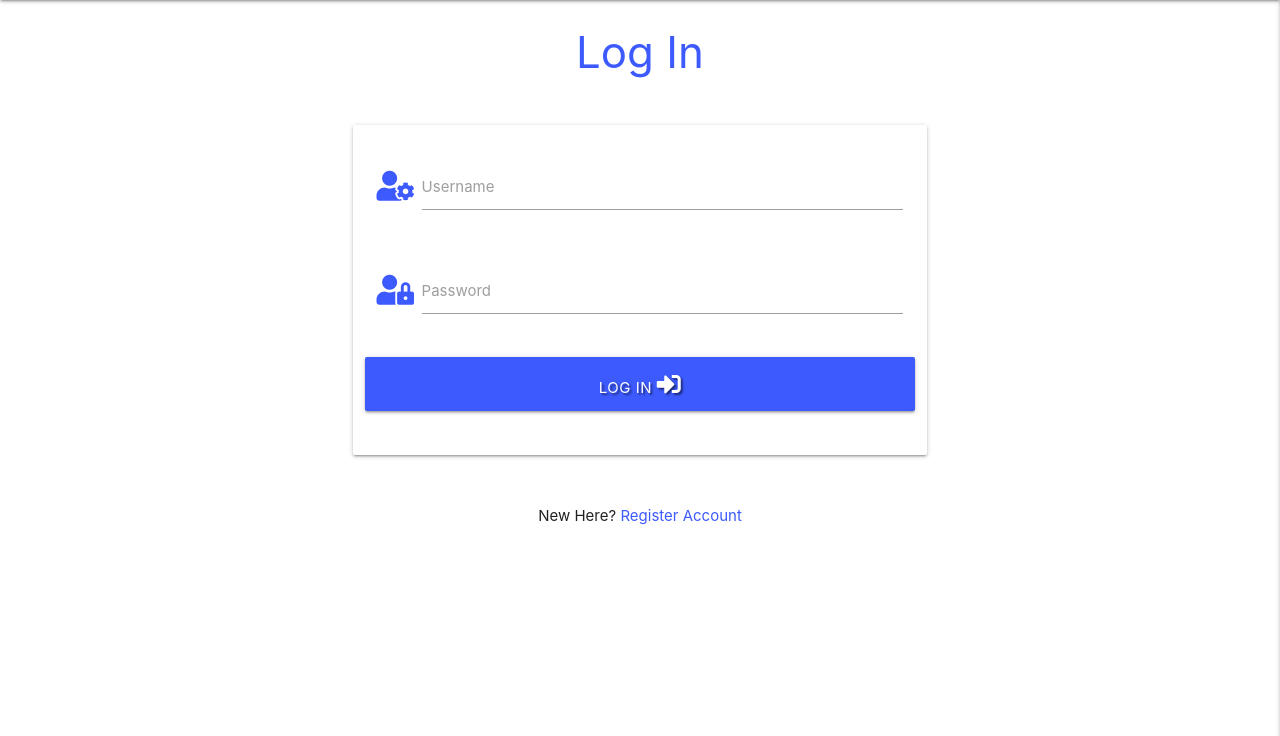
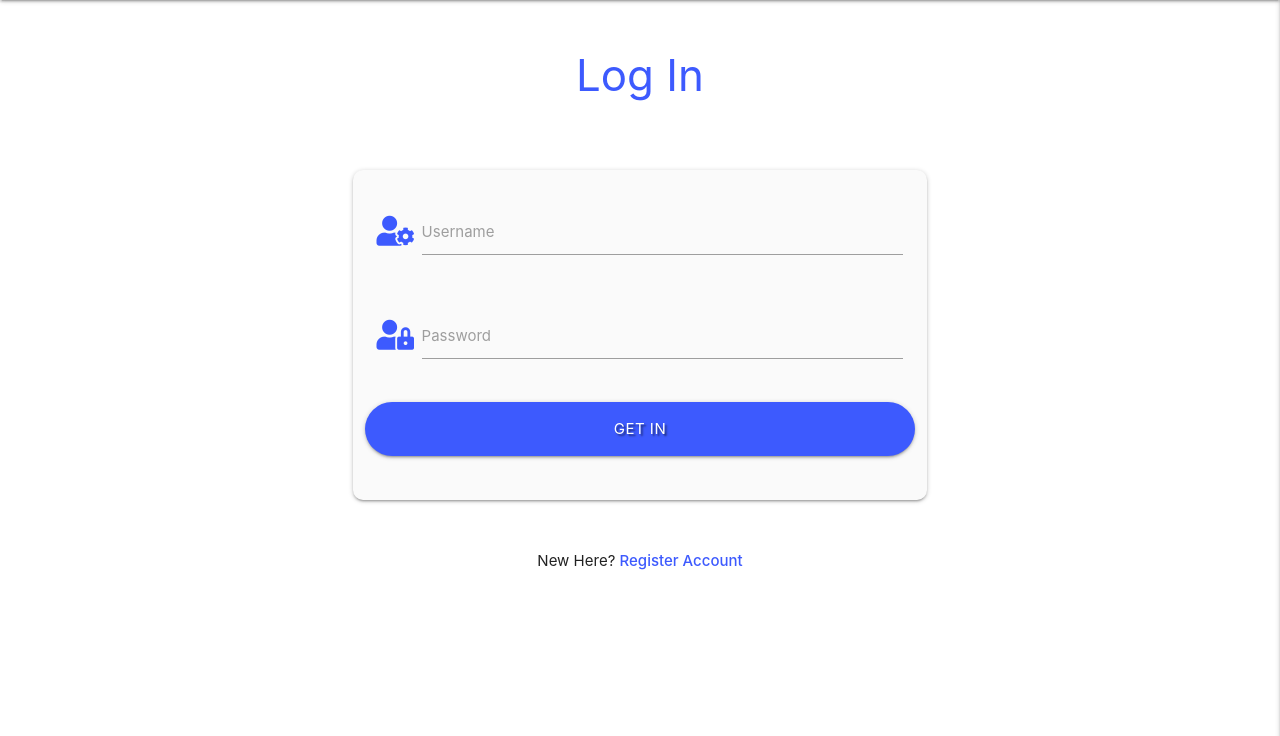
Before and after one commit to effiemanyos/ms3-pmresources, a Flask app: page /login in a window 1280 px wide. Shown: the part 64-800 px from the top of the page. Run offline with Flask 2, Linux system fonts and the light colour scheme; some libraries are stand-ins or nearby versions.

Commit message:
Improve look and feel of the login page by applying same styling as register page

```diff
--- a/templates/login.html
+++ b/templates/login.html
@@ -2,11 +2,15 @@
 {% block content %}
 
     <div class="container">
+        <!-- Page Title -->
+        <br>
         <h3 class="center-align indigo-text text-accent-3">Log In</h3>
         <br>
+        <br>
+        <!-- Container & Form -->
         <div class="row">
             <form class="col s12 m8 offset-m2" method="POST" action="{{ url_for('login') }}">
-                <div class="card-panel">
+                <div class="card-panel grey lighten-5 form-styling">
                     <!-- Username-->
                     <div class="row">
                         <div class="input-field col s12">
@@ -27,19 +31,19 @@
                     </div>
                     <!-- Login Button -->
                     <div class="row">
-                        <button type="submit" class="col s12 btn-large indigo accent-3 text-shadow">
-                            Log In <i class="fas fa-sign-in-alt"></i>
+                        <button type="submit" class="col s12 btn-large indigo accent-3 text-shadow button-styling">
+                            Get In
                         </button>
                     </div>
                 </div>
             </form>
         </div>
-
+        <!-- Register Redirection -->
         <div class="row">
             <div class="col s12">
                 <p class="center-align">
                     New Here?
-                    <a href="{{ url_for('register') }}" class="indigo-text text-accent-3">Register Account</a>
+                    <a href="{{ url_for('register') }}" class="indigo-text text-accent-3"><strong>Register Account</strong></a>
                 </p>
             </div>
         </div>
```
